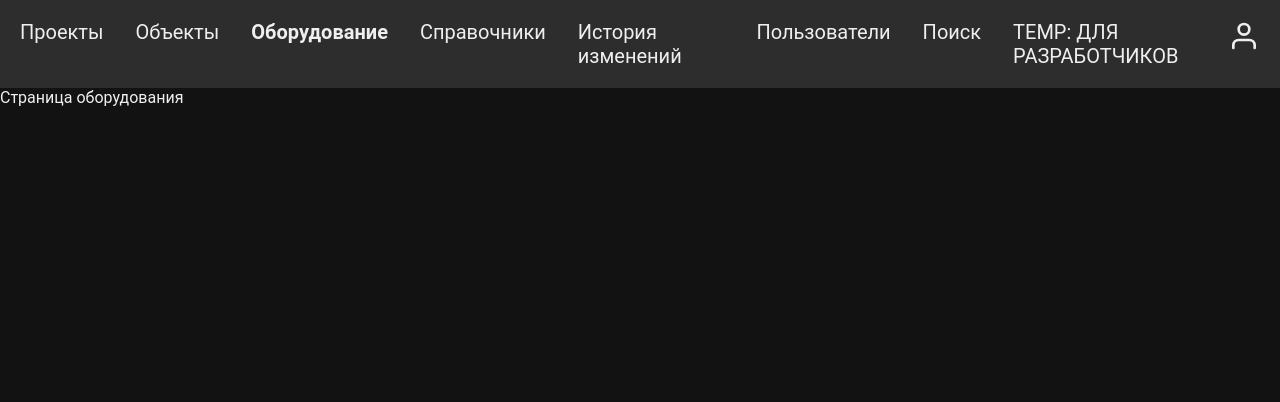
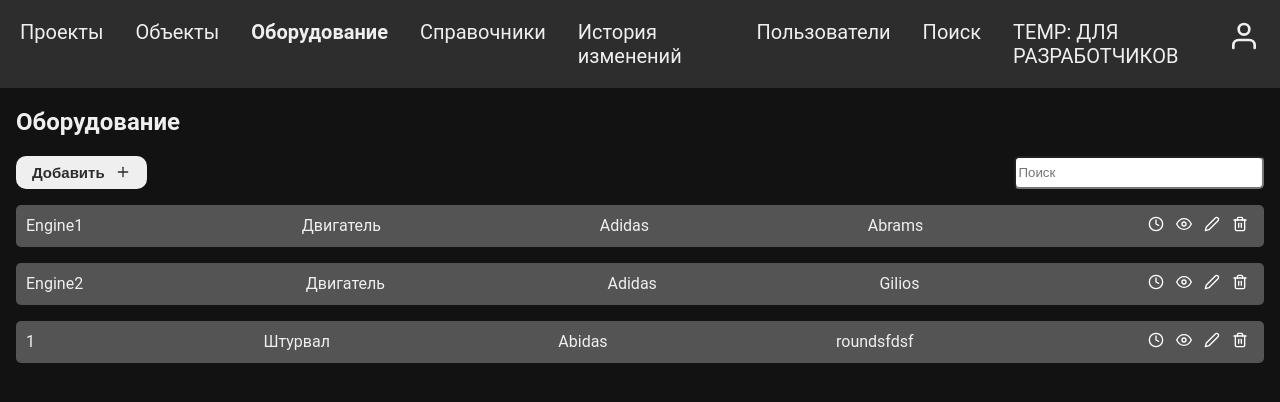
Before and after one commit to RusakovRodion/SRS, a React (Vite) app in the folder frontend/: page /hardware in a window 1280 px wide. Shown: the top 402 px of the page. Built offline with nearby package versions, Linux system fonts and the light colour scheme.

Commit message:
hardware page content

```diff
--- a/frontend/src/App.tsx
+++ b/frontend/src/App.tsx
@@ -8,6 +8,7 @@ import { ObjectsPage } from "./ui/pages/objects_page";
 import { ProjectsPage } from "./ui/pages/projects_page";
 import { ProjectInfoPage } from "./ui/pages/project_info_page"
 import { EditProjectForm } from "./ui/pages/edit_project_form"
+import { HardwarePage } from "./ui/pages/hardware_page"
 
 import NavBar from "./ui/navbar";
 
@@ -25,10 +26,7 @@ function App() {
                     <Route path="/projects/add" element={<EditProjectForm mode={'new'}/>}/>
                 <Route/>
                 <Route path="/objects" element={<ObjectsPage />} />
-                <Route
-                    path="/hardware"
-                    element={<div>Страница оборудования</div>}
-                />
+                <Route path="/hardware" element={<HardwarePage />}/>
                 <Route
                     path="/handbook"
                     element={<div>Страница справочников</div>}
--- a/frontend/src/ui/pages/hardware_page.tsx
+++ b/frontend/src/ui/pages/hardware_page.tsx
@@ -0,0 +1,41 @@
+import { ChangesButtonOnlyIcon, AddButton, EditButtonOnlyIcon, DeleteButtonOnlyIcon, WatchButtonOnlyIcon } from "./../buttons";
+import { ListComponent } from './../list_component'
+import { Hardware, HardwareType } from './../hardware'
+import {
+    list_item,
+    list_item_info,
+} from "./../list_component.module.css";
+
+import "./page.css";
+import "./../list_component.module.css";
+import {hardwares, hardware_types } from "./../fake_backend_data"
+
+
+export function HardwarePage() {
+    return (
+        <div className="content">
+            <h2>Оборудование</h2>
+            <div className="add_button_and_search">
+                <AddButton onClick={() => console.log("add button")} />
+                <input type="search" placeholder="Поиск"/>
+            </div>
+           <ListComponent<Object>
+                options={hardwares}
+                renderOption={(hardware) => (
+                    <div className={list_item}>
+                        <div className={list_item_info}>{hardware.name}</div>
+                        <div className={list_item_info}>{hardware_types.find(e => e.id == hardware.type_id)['name']}</div>
+                        <div className={list_item_info}>{hardware.brand}</div>
+                        <div className={list_item_info}>{hardware.model}</div>
+                        <tools>
+                            <ChangesButtonOnlyIcon onClick={() => console.log("changes button")} />
+                            <WatchButtonOnlyIcon onClick={() => console.log("watch button")} />
+                            <EditButtonOnlyIcon onClick={() => console.log("edit button")} />
+                            <DeleteButtonOnlyIcon onClick={() => console.log("delete button")} />
+                        </tools>
+                    </div>
+                )}
+           />
+        </div>
+    );
+}
```
